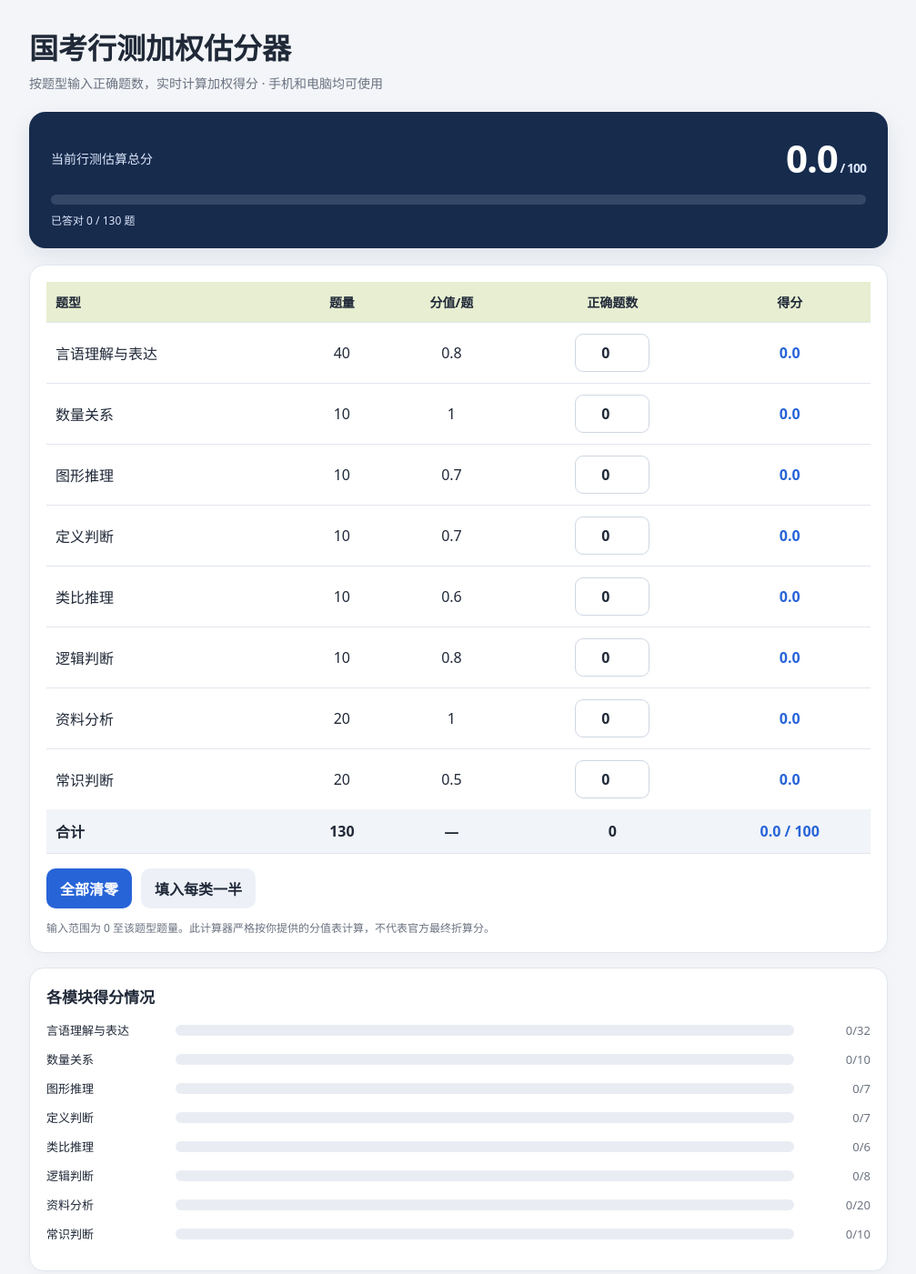
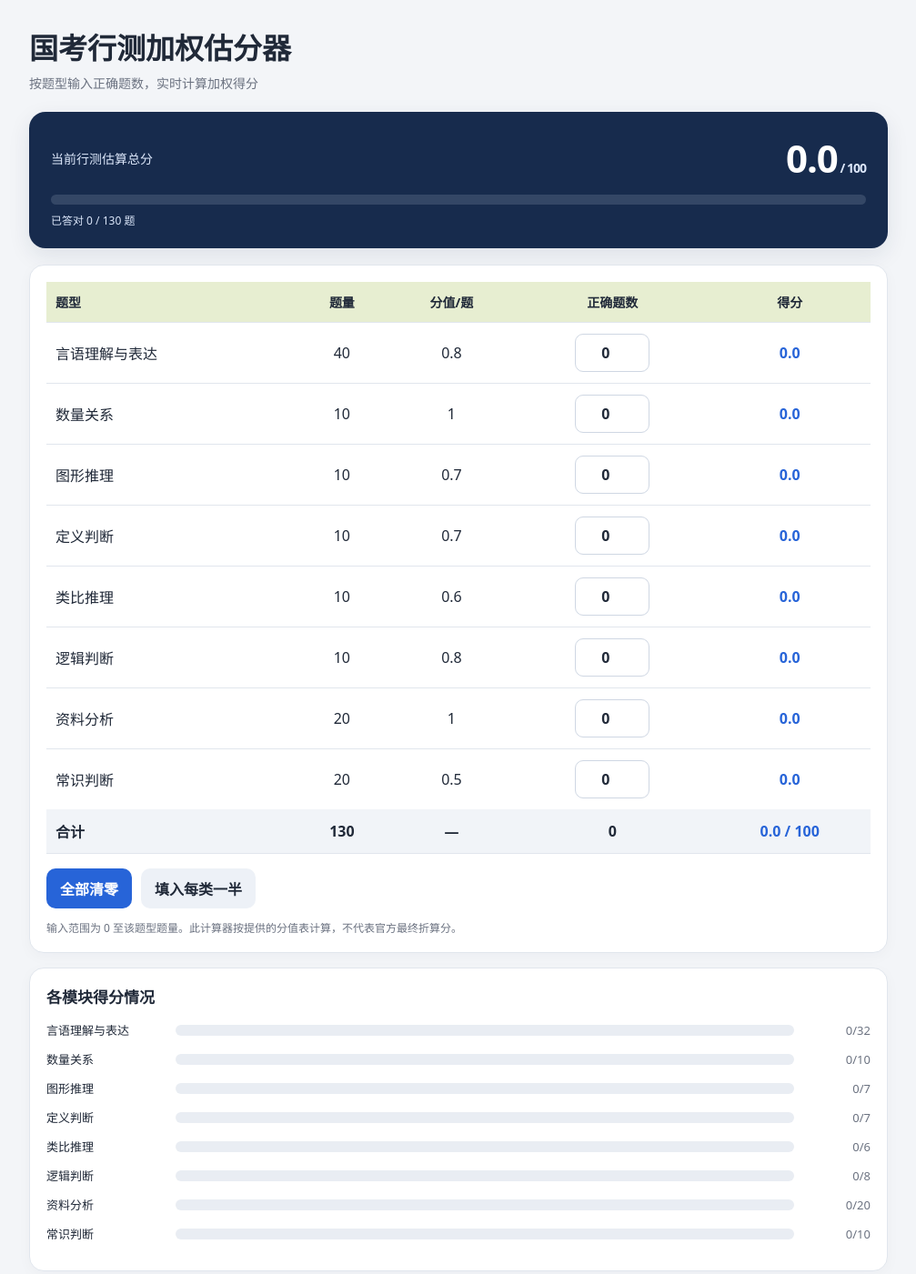
Before and after one commit to 322never-sleep/ExamScore, a plain HTML site: page index.html in a window 1280 px wide. Shown: the top 1401 px of the page at 91% size, without its empty margins (136-1143 px from the left). Drawn offline with Linux system fonts and the light colour scheme.

Commit message:
Update index.html

```diff
--- a/index.html
+++ b/index.html
@@ -51,7 +51,7 @@ button{border:0;border-radius:10px;padding:10px 15px;font:inherit;font-weight:65
 <body>
 <main class="wrap">
   <h1>国考行测加权估分器</h1>
-  <p class="sub">按题型输入正确题数，实时计算加权得分 · 手机和电脑均可使用</p>
+  <p class="sub">按题型输入正确题数，实时计算加权得分</p>
 
   <section class="hero" aria-live="polite">
     <div class="hero-top">
@@ -72,7 +72,7 @@ button{border:0;border-radius:10px;padding:10px 15px;font:inherit;font-weight:65
       <button class="primary" id="reset">全部清零</button>
       <button class="secondary" id="half">填入每类一半</button>
     </div>
-    <p class="hint">输入范围为 0 至该题型题量。此计算器严格按你提供的分值表计算，不代表官方最终折算分。</p>
+    <p class="hint">输入范围为 0 至该题型题量。此计算器按提供的分值表计算，不代表官方最终折算分。</p>
   </section>
 
   <section class="card">
```
